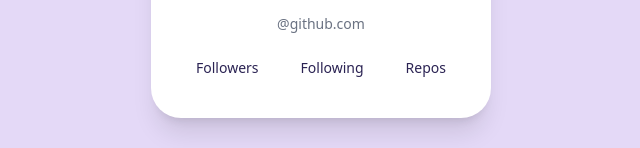
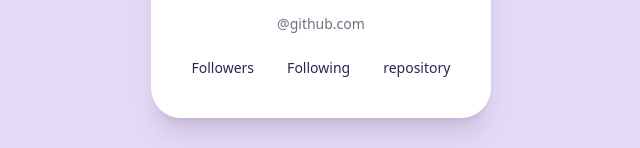
Before and after one commit to Khushbupatel05/React-pr-2, a React (Vite) app: page / in a window 1280 px wide. Shown: the part 508-656 px from the top of the page, without its empty margins (319-959 px from the left). Built offline with nearby package versions, Linux system fonts and the light colour scheme; no server answers.

Commit message:
commit for small change

```diff
--- a/src/Components/GithubApi.jsx
+++ b/src/Components/GithubApi.jsx
@@ -68,7 +68,7 @@ const GithubApi = () => {
                         </div>
                         <div>
                             <p className="text-[22px] font-bold">{userData?.public_repos}</p>
-                            <p>Repos</p>
+                            <p> repository</p>
                         </div>
                     </div>
                 </div>
```
